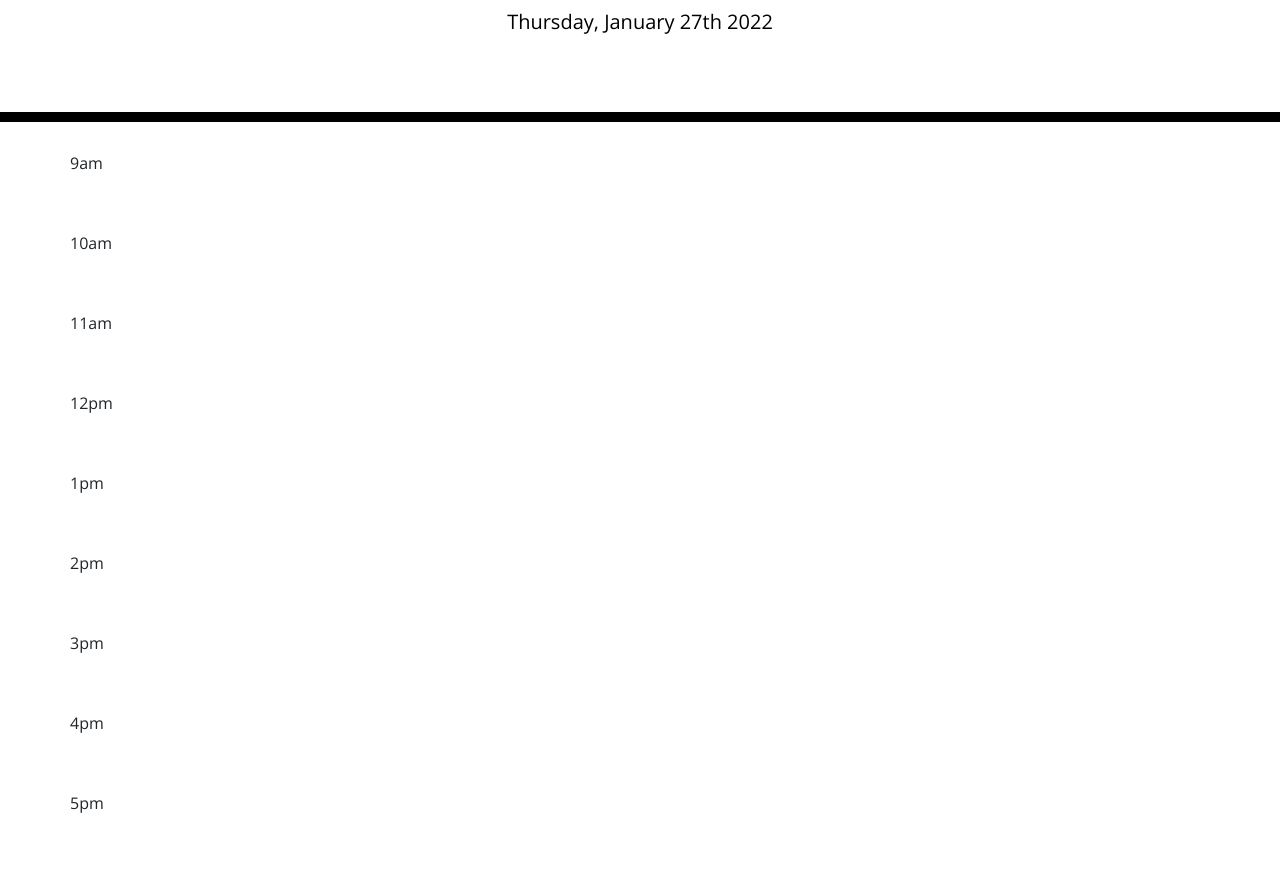
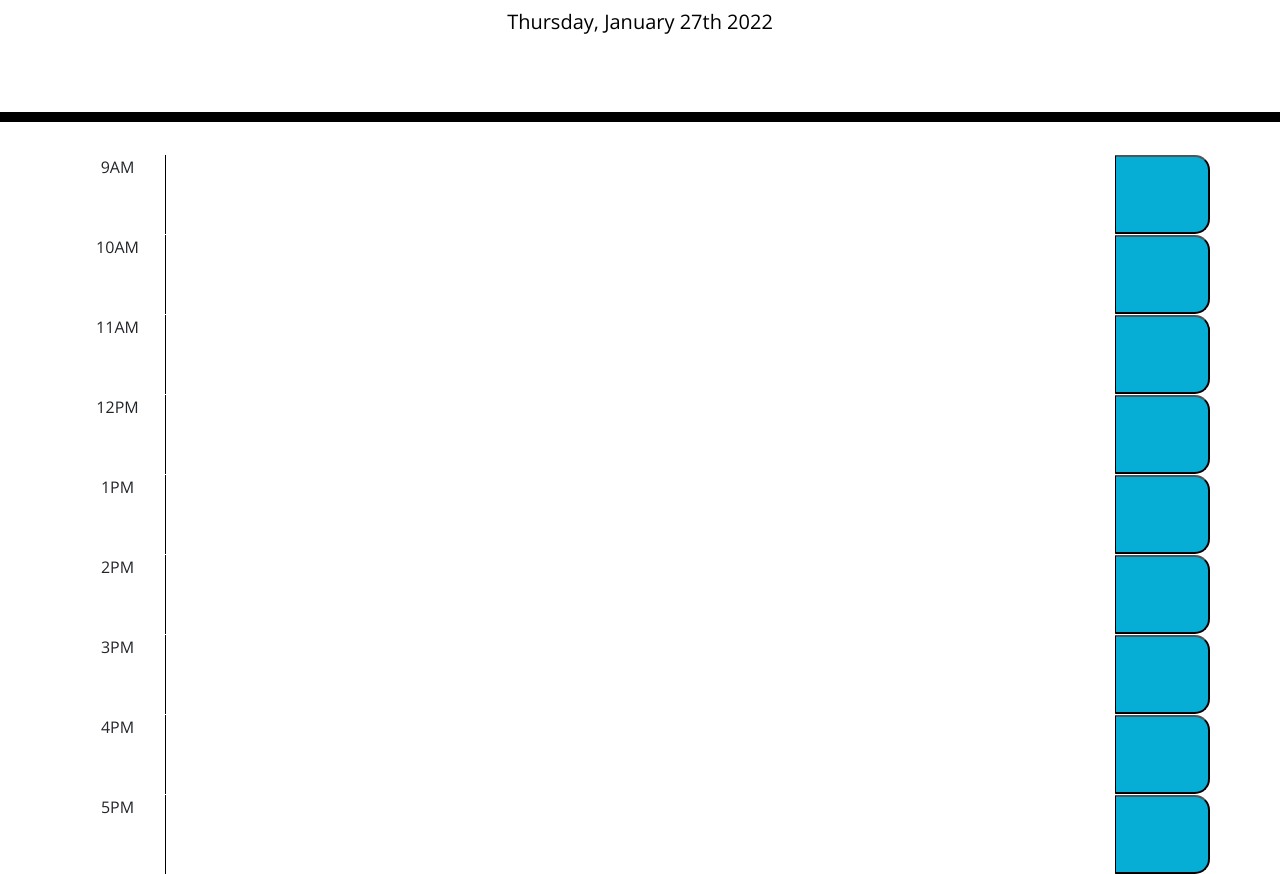
Before and after one commit to Erock42/Work-Day-Scheduler, a plain HTML site: page assets/index.html in a window 1280 px wide. Shown: the part 182-1056 px from the top of the page. Drawn offline with nearby package versions, Linux system fonts and the light colour scheme.

Commit message:
added segments to rows, sizing, button, some var in js

```diff
--- a/assets/index.html
+++ b/assets/index.html
@@ -29,56 +29,56 @@
       <p class="lead">A simple calendar app for scheduling your work day</p>
       <p id="currentDay" class="lead"></p>
     </header>
-    <div class="container">
+    <main class="container">
       <!-- Timeblocks go here -->
-      <div class="row">
-        <div class="col-*-*">9am</div>
-        <div class="col-*-*"></div>
-        <div class="col-*-*"></div>
-      </div>
-      <div class="row">
-        <div class="col-*-*">10am</div>
-        <div class="col-*-*"></div>
-        <div class="col-*-*"></div>
-      </div>
-      <div class="row">
-        <div class="col-*-*">11am</div>
-        <div class="col-*-*"></div>
-        <div class="col-*-*"></div>
-      </div>
-      <div class="row">
-        <div class="col-*-*">12pm</div>
-        <div class="col-*-*"></div>
-        <div class="col-*-*"></div>
-      </div>
-      <div class="row">
-        <div class="col-*-*">1pm</div>
-        <div class="col-*-*"></div>
-        <div class="col-*-*"></div>
-      </div>
-      <div class="row">
-        <div class="col-*-*">2pm</div>
-        <div class="col-*-*"></div>
-        <div class="col-*-*"></div>
-      </div>
-      <div class="row">
-        <div class="col-*-*">3pm</div>
-        <div class="col-*-*"></div>
-        <div class="col-*-*"></div>
-      </div>
-      <div class="row">
-        <div class="col-*-*">4pm</div>
-        <div class="col-*-*"></div>
-        <div class="col-*-*"></div>
-      </div>
-      <div class="row">
-        <div class="col-*-*">5pm</div>
-        <div class="col-*-*"></div>
-        <div class="col-*-*"></div>
-      </div>
+      <section class="row" id="9">
+				<section class="time-block col col-md-1 p-1" id="9am">9AM</section>
+				<textarea id="hour1" class="description col-md-10"></textarea>
+				<button class="saveBtn col-md-1"></button>
+			</section>
+			<section class="row" id="10">
+				<section class="time-block col col-md-1 p-1" id="10am">10AM</section>
+				<textarea id="hour2" class="description col-md-10"></textarea>
+				<button class="saveBtn col-md-1"></button>
+			</section>
+			<section class="row" id="11">
+				<section class="time-block col col-md-1 p-1" id="11am">11AM</section>
+				<textarea id="hour3" class="description col-md-10"></textarea>
+				<button class="saveBtn col-md-1"></button>
+			</section>
+			<section class="row" id="12">
+				<section class="time-block col col-md-1 p-1" id="12pm">12PM</section>
+				<textarea id="hour4" class="description col-md-10"></textarea>
+				<button class="saveBtn col-md-1"></button>
+			</section>
+			<section class="row" id="13">
+				<section class="time-block col col-md-1 p-1" id="1pm">1PM</section>
+				<textarea id="hour5" class="description col-md-10"></textarea>
+				<button class="saveBtn col-md-1"></button>
+			</section>
+			<section class="row" id="14">
+				<section class="time-block col col-md-1 p-1" id="2pm">2PM</section>
+				<textarea id="hour6" class="description col-md-10"></textarea>
+				<button class="saveBtn col-md-1"></button>
+			</section>
+			<section class="row" id="15">
+				<section class="time-block col col-md-1 p-1" id="3pm">3PM</section>
+				<textarea id="hour7" class="description col-md-10"></textarea>
+				<button class="saveBtn col-md-1"></button>
+			</section>
+			<section class="row" id="16">
+				<section class="time-block col col-md-1 p-1" id="4pm">4PM</section>
+				<textarea id="hour8" class="description col-md-10"></textarea>
+				<button class="saveBtn col-md-1"></button>
+			</section>
+			<section class="row" id="17">
+				<section class="time-block col col-md-1 p-1" id="5pm">5PM</section>
+				<textarea id="hour9" class="description col-md-10"></textarea>
+				<button class="saveBtn col-md-1"></button>
+			</section>
 
 
-   </div>
+    </main>
 
     <script src="https://code.jquery.com/jquery-3.4.1.min.js"></script>
     <script src="https://cdnjs.cloudflare.com/ajax/libs/moment.js/2.24.0/moment.min.js"></script>
--- a/assets/javascript/script.js
+++ b/assets/javascript/script.js
@@ -1,3 +1,25 @@
 const currentDate =
 moment().format('dddd, MMMM Do YYYY');
 document.getElementById("currentDay").textContent=currentDate;
+
+var hour1 = document.getElementById("hour1");
+var hour2 = document.getElementById("hour2");
+var hour3 = document.getElementById("hour3");
+var hour4 = document.getElementById("hour4");
+var hour5 = document.getElementById("hour5");
+var hour6 = document.getElementById("hour6");
+var hour7 = document.getElementById("hour7");
+var hour8 = document.getElementById("hour8");
+var hour9 = document.getElementById("hour9");
+
+//use $? also array^?
+
+var description= {};
+
+//let currentHour = [
+    //{id="9", id="10", id="11", id="12", id="13", id="14", id="15", id="16", id="17"}
+//];
+
+var saveBtn = function() {
+    localStorage.setItem("description", JSON.stringify(description));
+  };
```
